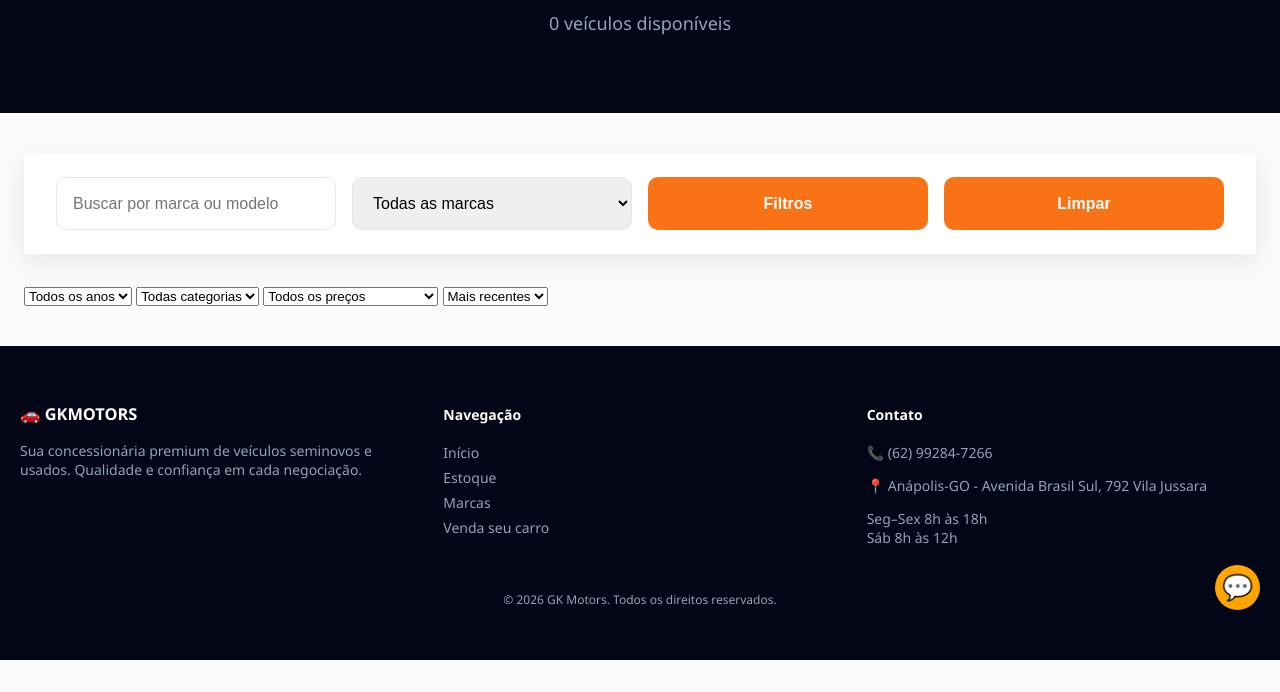
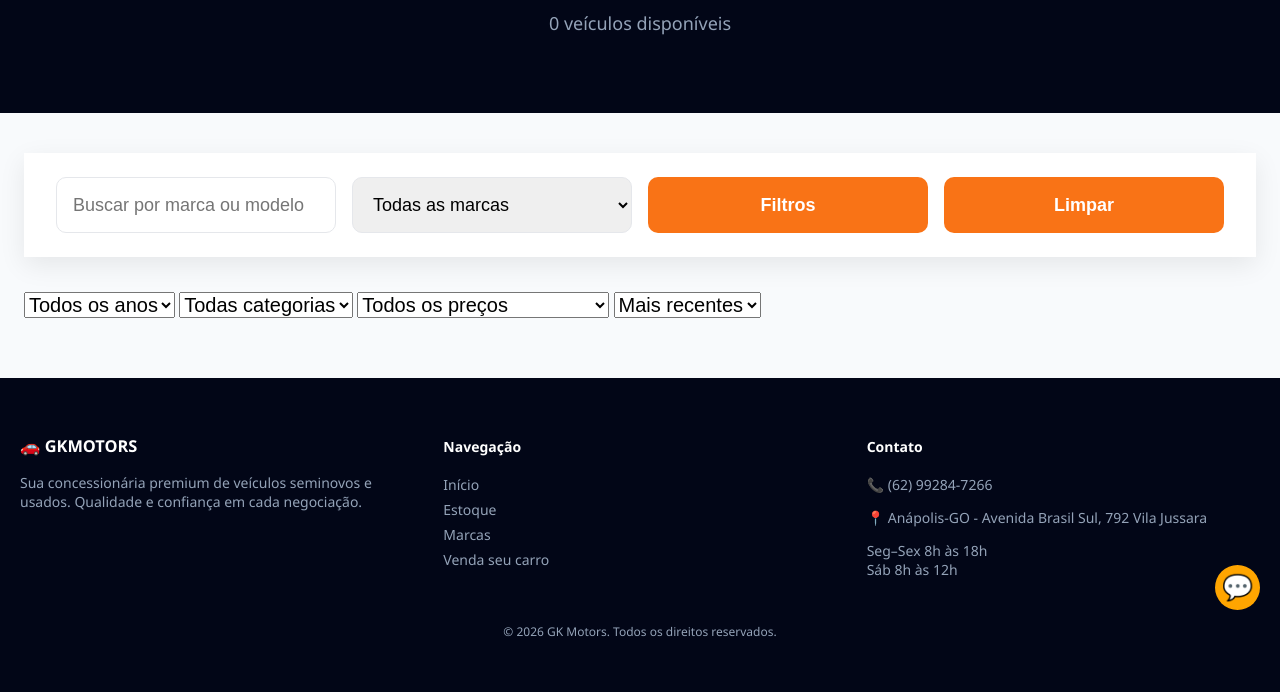
Before and after one commit to PApedroaugusto/GkMotors2, a plain HTML site: page vehicles.html in a window 1280 px wide. Both pictures are taken after a click on the button "Filtros". Shown: the part 170-862 px from the top of the page. Before the commit the page ends 830 px from the top, so only its background shows below. Drawn offline with nearby package versions, Linux system fonts and the light colour scheme; no server answers.

```diff
--- a/css/vehicles.css
+++ b/css/vehicles.css
@@ -49,10 +49,9 @@ body {
 /* =============================== */
 .filters-bar {
   position: sticky;
-  top: 50px;
+  top: 20px;
   z-index: 50;
   width: 100%;
-
   background: #ffffff;
   padding: 24px 32px;
   margin-bottom: 30px;
@@ -65,10 +64,11 @@ body {
 .filters-bar input,
 .filters-bar select,
 .filters-bar button {
+
   padding: 16px;
   border-radius: 10px;
   border: 1px solid #e5e7eb;
-  font-size: 16px;
+  font-size: 18px;
 }
 
 .filters-bar button {
@@ -83,23 +83,47 @@ body {
   background: #ea580c;
 }
 
+/* ================= FILTROS ESCONDIDOS ================= */
 .filters-hidden {
   display: none;
+
 }
 
 .filters-hidden.active {
   display: grid;
   grid-template-columns: repeat(4, 1fr);
-  gap: 16px;
+  gap: 20px; /* aumenta o espaçamento entre filtros */
   width: 100%;
-
+  font-size: 18px; /* aumenta a fonte do texto */
   background: #f8fafc;
-  padding: 20px 32px;
+  padding: 25px 40px; /* aumenta o espaço interno */
   margin-bottom: 30px;
   border-top: 1px solid #e5e7eb;
   position: sticky;
   top: 150px;
 }
+
+
+
+#yearFilter {
+  margin-top: 5px;
+  font-size: 20px;
+
+}
+
+  #categoryFilter {
+    margin-top: 5px;
+    font-size: 20px;
+  }
+  #priceFilter {
+    margin-top: 5px;
+    font-size: 20px;
+  }
+  #sortFilter {
+    margin-top: 5px;
+    font-size: 20px;
+  }
+
 
 /* =============================== */
 /*       GRID DE VEÍCULOS          */
@@ -109,7 +133,7 @@ body {
   grid-template-columns: repeat(3, 1fr);
   gap: 32px;
   align-items: stretch;
-
+  margin-top: 20px;
 
 }
 
```
